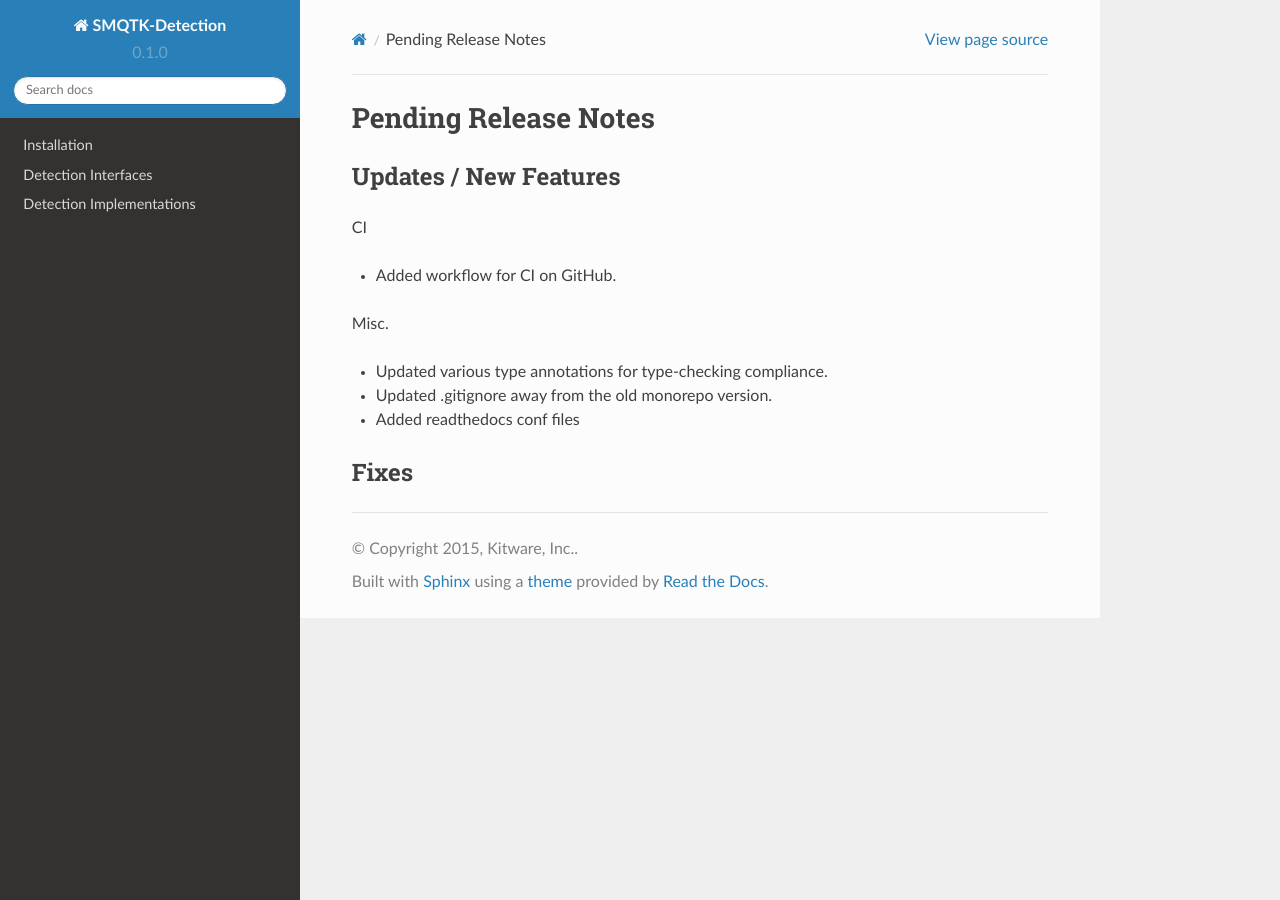
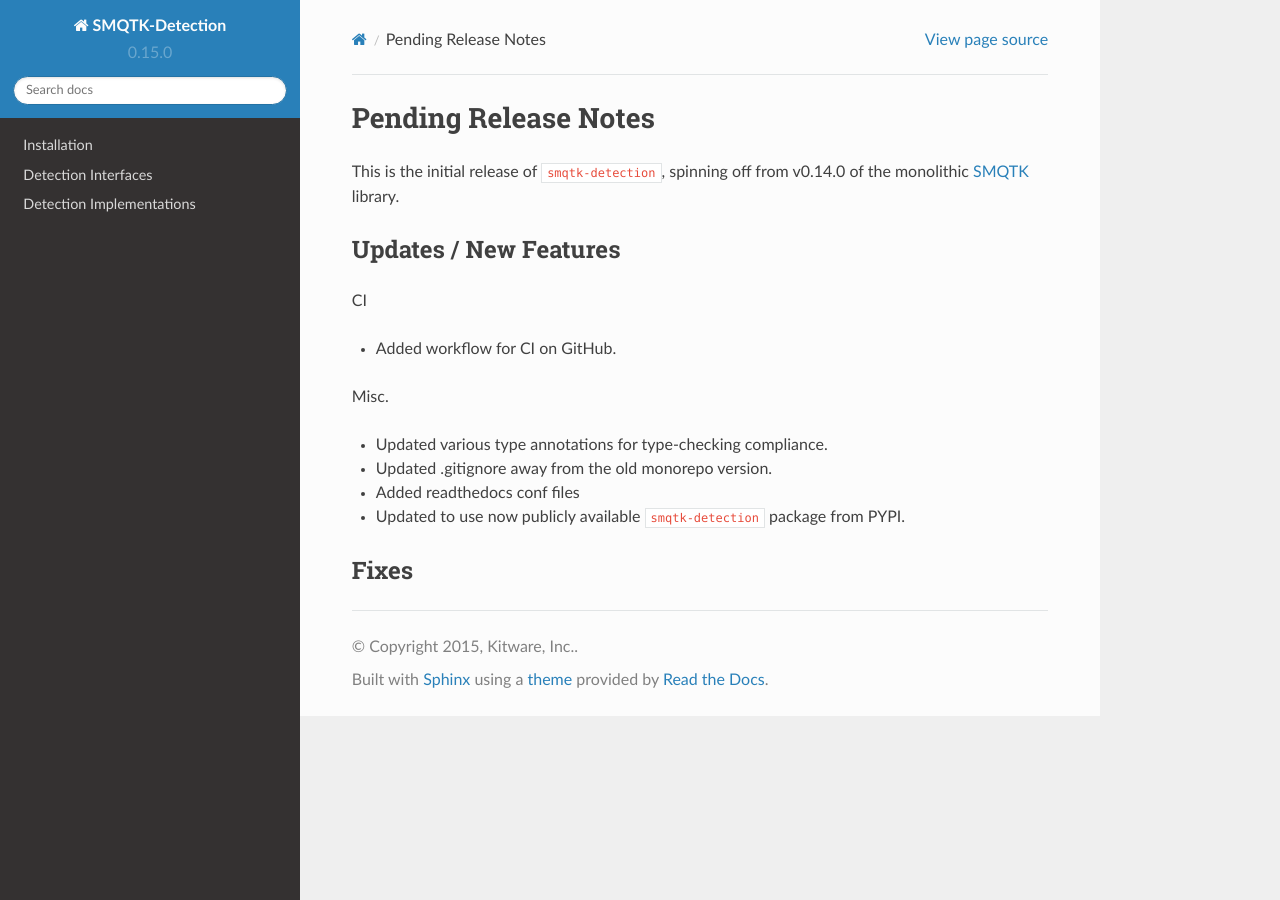
Before and after one commit to Kitware/SMQTK-Detection, a Sphinx documentation site: the page built from docs/release_notes/v0.15.0.rst, in a window 1280 px wide. Built offline with Sphinx 7.4.7 and the Read the Docs theme 2.0.0, drawn with Linux system fonts in a browser that asks for light colours; pages that are not in the unit, such as notebooks, are missing from menus; the version number is read from the project's files by our own code.

Commit message:
Updated docs for v0.15.0 release.

```diff
--- a/docs/release_notes.rst
+++ b/docs/release_notes.rst
@@ -4,4 +4,5 @@
 .. toctree::
    :maxdepth: 1
 
+   release_notes/v0.15.0.rst
    release_notes/pending_release.rst
--- a/docs/release_notes/pending_release.rst
+++ b/docs/release_notes/v0.15.0.rst
@@ -1,6 +1,9 @@
 Pending Release Notes
 =====================
+This is the initial release of ``smqtk-detection``, spinning off from
+v0.14.0 of the monolithic `SMQTK`_ library.
 
+.. _smqtk: https://github.com/kitware/smqtk
 
 Updates / New Features
 ----------------------
@@ -16,5 +19,7 @@
 
 * Added readthedocs conf files
 
+* Updated to use now publicly available ``smqtk-detection`` package from PYPI.
+
 Fixes
 -----
--- a/pyproject.toml
+++ b/pyproject.toml
@@ -4,7 +4,7 @@
 
 [tool.poetry]
 name = "smqtk-detection"
-version = "0.1.0"
+version = "0.15.0"
 description = "Algorithms, data structures and utilities around performing detection of inputs"
 license = "BSD-3-Clause"
 authors = ["Kitware, Inc. <smqtk-developers@kitware.com>"]
```
